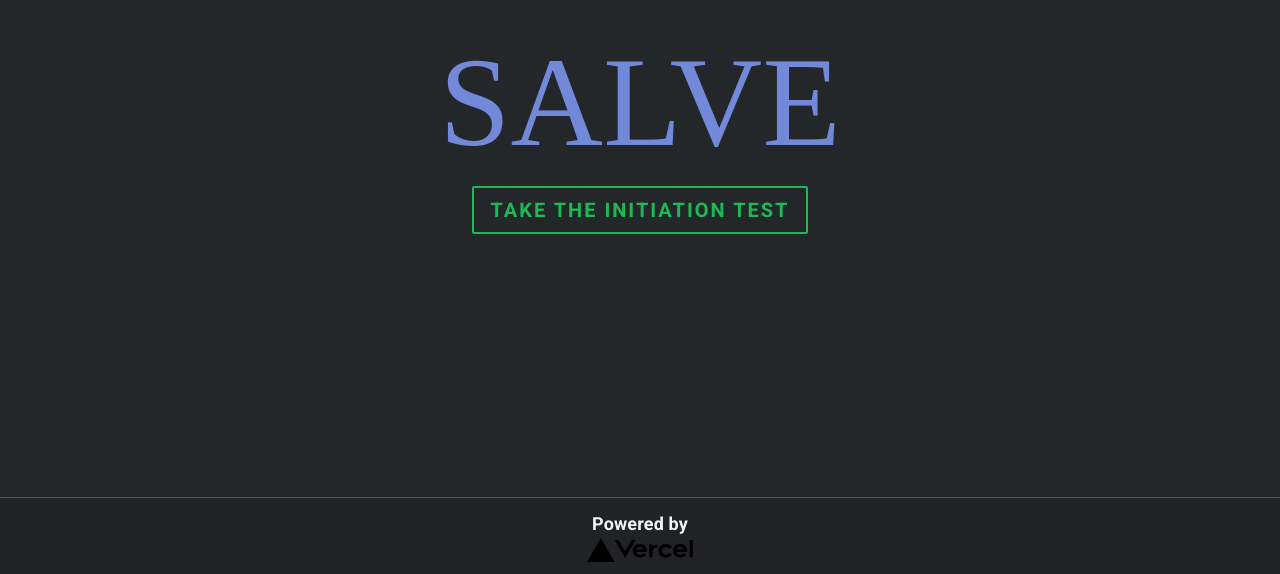
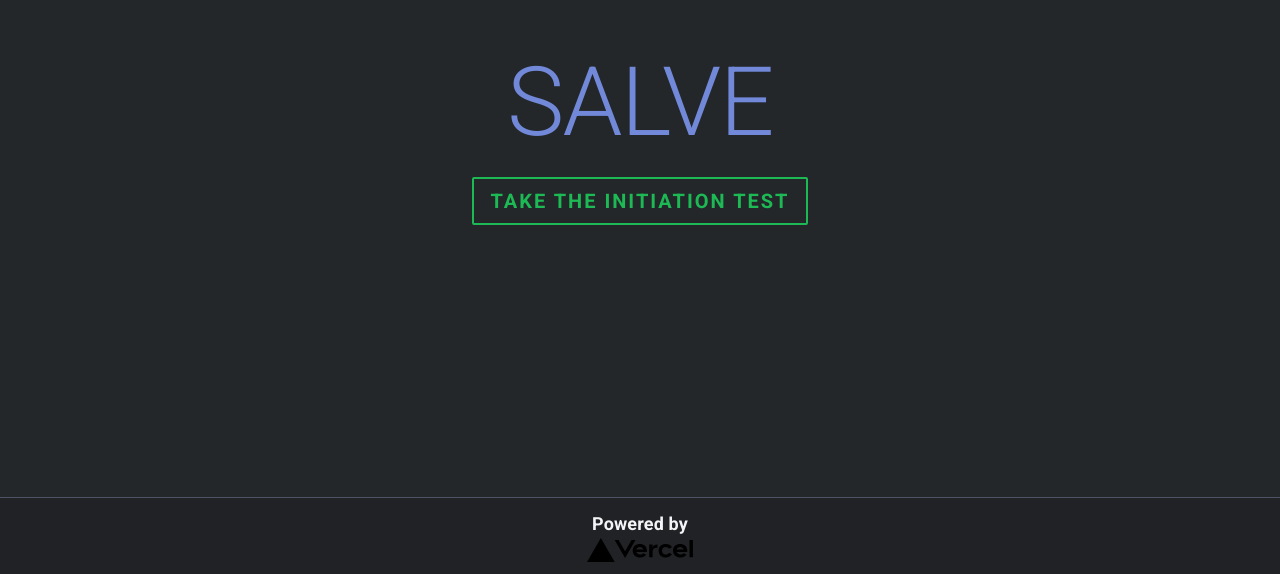
Before and after one commit to IgnisDa/hackathons, a Next.js app in the folder client/: page / in a window 1280 px wide. Shown: the part 226-800 px from the top of the page. Built offline with nearby package versions, Linux system fonts and the light colour scheme.

Commit message:
feat: making banner H1 variant

```diff
--- a/client/src/components/index/Banner.js
+++ b/client/src/components/index/Banner.js
@@ -8,7 +8,7 @@ import Typography from '@material-ui/core/Typography'
 export default function Banner() {
   return (
     <React.Fragment>
-      <Typography variant="div" className="uppercase transition-colors duration-300 select-none text-blurple text-7xl md:text-8xl xl:text-9xl font-kiwi hover:text-indigo-600">
+      <Typography variant="h1" className="uppercase transition-colors duration-300 select-none text-blurple text-7xl md:text-8xl xl:text-9xl hover:text-indigo-600">
         Salve
       </Typography>
       <Link href={{ pathname: "survey", query: { question: 1 } }}>
```
